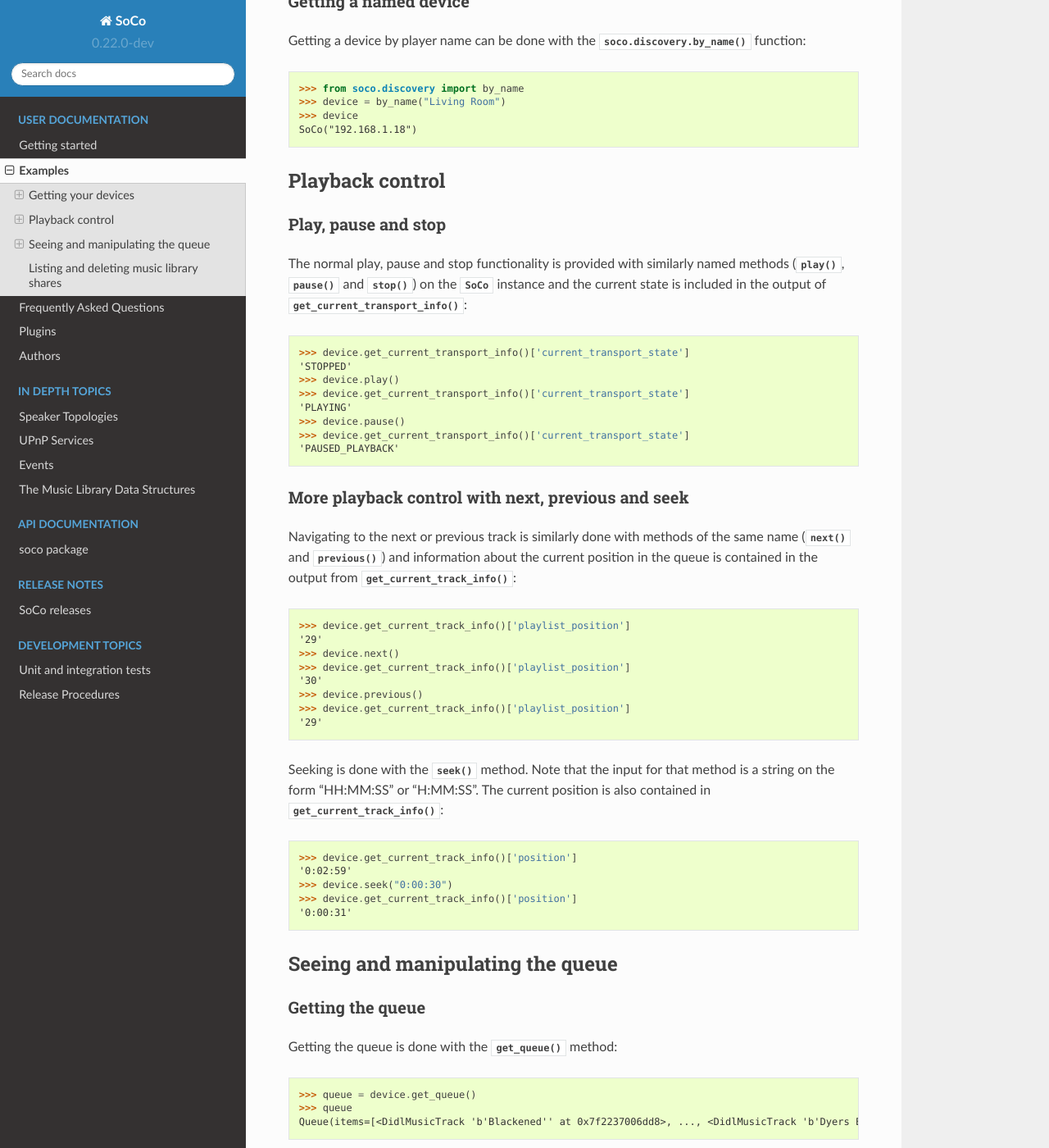
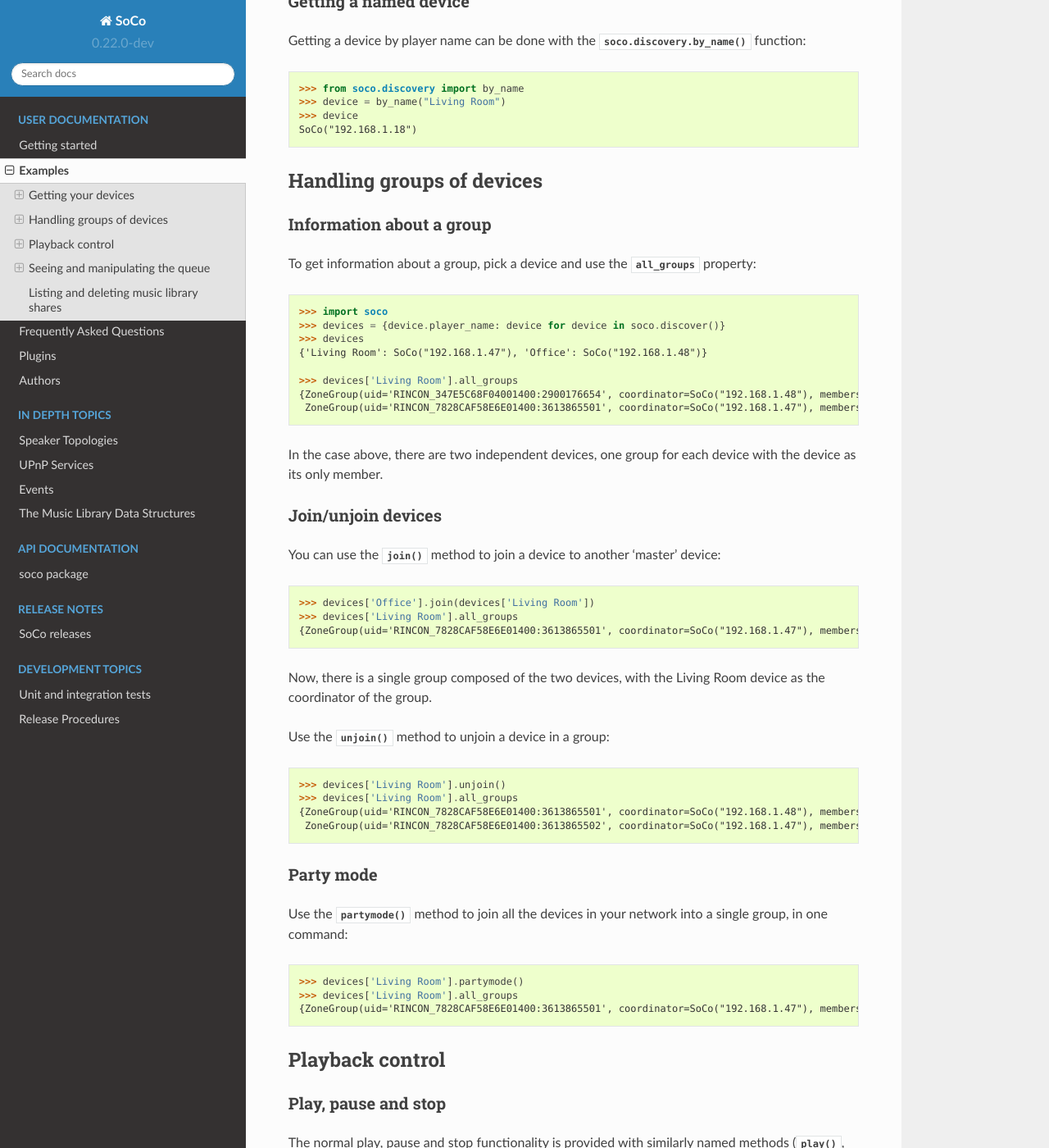
Before and after one commit to SoCo/SoCo, a Sphinx documentation site: the page built from doc/examples.rst, in a window 1280 px wide and 1400 px high, scrolled down 1001 px. Shown: the whole window at 82% size. Built offline with Sphinx 7.4.7 and the Read the Docs theme 2.0.0, drawn with Linux system fonts in a browser that asks for light colours; some of the changed text lies outside the part shown.

Commit message:
Add group manipulation example to micro examples (#807)

```diff
--- a/doc/examples.rst
+++ b/doc/examples.rst
@@ -58,6 +58,56 @@
   SoCo("192.168.1.18")
 
 
+.. _examples_handle_group:
+
+Handling groups of devices
+--------------------------
+
+Information about a group
+^^^^^^^^^^^^^^^^^^^^^^^^^
+
+To get information about a group, pick a device and use the :attr:`~soco.core.SoCo.all_groups`
+property::
+
+  >>> import soco
+  >>> devices = {device.player_name: device for device in soco.discover()}
+  >>> devices
+  {'Living Room': SoCo("192.168.1.47"), 'Office': SoCo("192.168.1.48")}
+
+  >>> devices['Living Room'].all_groups
+  {ZoneGroup(uid='RINCON_347E5C68F04001400:2900176654', coordinator=SoCo("192.168.1.48"), members={SoCo("192.168.1.48")}),
+   ZoneGroup(uid='RINCON_7828CAF58E6E01400:3613865501', coordinator=SoCo("192.168.1.47"), members={SoCo("192.168.1.47")})}
+
+In the case above, there are two independent devices, one group for each device with the device as its only member.
+
+Join/unjoin devices
+^^^^^^^^^^^^^^^^^^^
+
+You can use the :meth:`~soco.core.SoCo.join` method to join a device to another 'master' device::
+
+  >>> devices['Office'].join(devices['Living Room'])
+  >>> devices['Living Room'].all_groups
+  {ZoneGroup(uid='RINCON_7828CAF58E6E01400:3613865501', coordinator=SoCo("192.168.1.47"), members={SoCo("192.168.1.47"), SoCo("192.168.1.48")})}
+
+Now, there is a single group composed of the two devices, with the Living Room device as the coordinator of the group.
+
+Use the :meth:`~soco.core.SoCo.unjoin` method to unjoin a device in a group::
+
+  >>> devices['Living Room'].unjoin()
+  >>> devices['Living Room'].all_groups
+  {ZoneGroup(uid='RINCON_7828CAF58E6E01400:3613865501', coordinator=SoCo("192.168.1.48"), members={SoCo("192.168.1.48")}),
+   ZoneGroup(uid='RINCON_7828CAF58E6E01400:3613865502', coordinator=SoCo("192.168.1.47"), members={SoCo("192.168.1.47")})}
+
+Party mode
+^^^^^^^^^^
+
+Use the :meth:`~soco.core.SoCo.partymode` method to join all the devices in your network into a single group, in one command::
+
+  >>> devices['Living Room'].partymode()
+  >>> devices['Living Room'].all_groups
+  {ZoneGroup(uid='RINCON_7828CAF58E6E01400:3613865501', coordinator=SoCo("192.168.1.47"), members={SoCo("192.168.1.47"), SoCo("192.168.1.48")})}
+
+
 .. _examples_playback_control:
 
 Playback control
@@ -109,6 +159,49 @@
   >>> device.seek("0:00:30")
   >>> device.get_current_track_info()['position']
   '0:00:31'
+
+Control of a group
+^^^^^^^^^^^^^^^^^^
+
+Only the coordinator of a group can control playback (play, pause, stop, next,
+previous, seek commands) and manage the queue (add or remove track, clear the queue).
+A :class:`~soco.exceptions.SoCoSlaveException` exception will be raised if a
+master-only command is called on a non-coordinator device.
+
+Other commands like volume, loudness and treble, mute, night mode can be controlled on each
+individual player in the group.
+
+You can use the :attr:`~soco.core.SoCo.is_coordinator` property to see if a device is the
+coordinator::
+
+  >>> devices['Living Room'].is_coordinator
+  True
+
+From a device, you can get the coordinator of a group by using the
+:attr:`~soco.core.SoCo.group` property of the :class:`~soco.core.SoCo` instance,
+which returns a :class:`~soco.groups.ZoneGroup` instance allowing access to its
+:attr:`~soco.groups.ZoneGroup.coordinator` property::
+
+  >>> devices['Living Room'].group.coordinator
+  SoCo("192.168.1.47")
+  >>> devices['Office'].group.coordinator
+  SoCo("192.168.1.47")
+
+To set a group volume, use the :attr:`~soco.groups.ZoneGroup.volume` property or the
+:meth:`~soco.groups.ZoneGroup.set_relative_volume` method::
+
+  >>> # let's define some aliases ...
+  >>> lr = devices['Living Room']
+  >>> of = devices['Office']
+  >>> lr.volume, of.volume
+  (17, 10)
+  >>> g = lr.group  # alias to the group
+  >>> g.volume
+  13
+  >>> g.volume = 20
+  >>> lr.volume, of.volume
+  (27, 13)
+
 
 Seeing and manipulating the queue
 ---------------------------------
```
